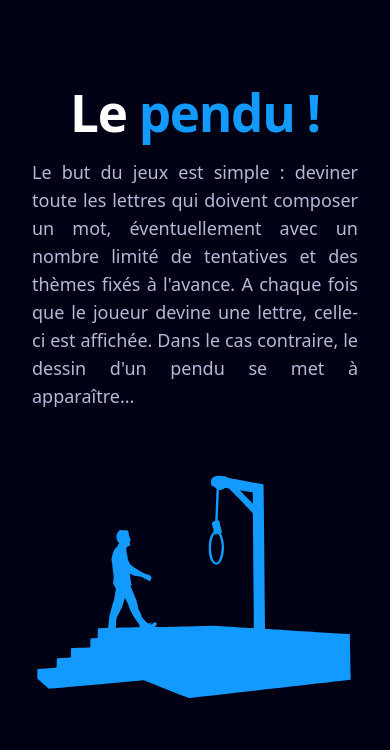
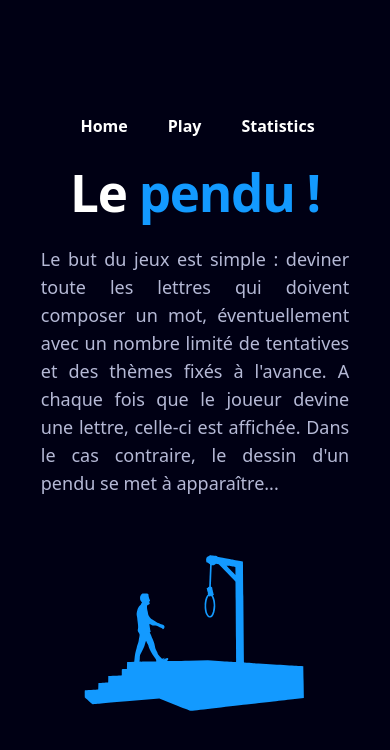
Before and after one commit to B3-Baptiste-Dev/Projet-Pendu, a React (Vite) app: page / in a window 390 px wide. Shown: the top 750 px of the page. Built offline with nearby package versions, Linux system fonts and the light colour scheme.

Commit message:
update style

```diff
--- a/src/App.css
+++ b/src/App.css
@@ -22,7 +22,7 @@ section {
     padding: 0 2rem;
 }
 
-h1, p, span, a {
+h1, p, span {
     transition-property: all;
     transition-duration: .15s;
 }
@@ -46,6 +46,17 @@ span {
     color: var(--fluoColor);
 }
 
+@media screen and (max-width: 890px) {
+    h1 {
+        font-size: 3rem;
+        line-height: 1.05;
+    }
+
+    p {
+        padding: 0.425rem 0.55rem;
+    }
+}
+
 /* Add this to style the scrollbar */
 ::-webkit-scrollbar {
     width: 12px;
--- a/src/App.jsx
+++ b/src/App.jsx
@@ -1,19 +1,21 @@
 import './App.css'
 import {BrowserRouter, Route, Routes} from 'react-router-dom';
+import Navbar from "./components/navbar/navbar.jsx";
 import Home from "./components/home/home.jsx";
 // import Play from "./components/play/play.jsx";
-// import Statistics from "./components/statistics/statistics.jsx";
+import Statistics from "./components/Statistics/Statistics.jsx";
+import Notfound from "./components/notfound/notfound.jsx";
 
 function App() {
   return (
       <>
           <BrowserRouter>
-              {/*<Nav />*/}
+              <Navbar />
               <Routes>
-                  <Route path="/" element={<Home />}></Route>
+                  <Route path="/" element={<Home />} />
                   {/*<Route path="/play" element={<Play />}></Route>*/}
-                  {/*<Route path="/statistics" element={<Statistics />} />*/}
-                  <Route path="*" element={<h1>Error 404</h1>}></Route>
+                  <Route path="/statistics" element={<Statistics />} />
+                  <Route path="*" element={<Notfound />} />
               </Routes>
           </BrowserRouter>
       </>
--- a/src/components/Statistics/Statistics.css
+++ b/src/components/Statistics/Statistics.css
@@ -1,18 +1,16 @@
 .statistics {
-    background-color: white;
     padding: 20px;
     border-radius: 10px;
     box-shadow: 0 0 10px rgba(0, 0, 0, 0.1);
     max-width: 600px;
     margin: 20px auto;
     text-align: center;
-
+    color: var(--titleColor);
 }
 
 .winners-section, .losses-section, .player-graph-section {
     margin: 20px;
     padding: 15px;
-    background-color: #f8f9fa;
     border-radius: 8px;
     box-shadow: 0 2px 4px rgba(0, 0, 0, 0.1);
 }
@@ -26,7 +24,8 @@
     cursor: pointer;
     padding: 10px;
     border-radius: 5px;
-    background-color: #fff;
+    background-color: var(--fluoColor);
+    color: var(--titleColor);
     margin-bottom: 10px;
     transition: background-color 0.3s, box-shadow 0.3s;
 }
--- a/src/components/Statistics/Statistics.jsx
+++ b/src/components/Statistics/Statistics.jsx
@@ -35,7 +35,7 @@ function Statistics() {
 
     return (
         <div className="statistics">
-            <h2>Statistiques du Jeu du Pendu</h2>
+            <h2>Statistiques du <span>Jeu du Pendu</span></h2>
 
             <div className="winners-section">
                 <h3>Joueurs</h3>
--- a/src/components/home/home.css
+++ b/src/components/home/home.css
@@ -13,6 +13,13 @@ p{
 }
 
 img {
-    max-width: 700px;
+    max-width: 600px;
     width: 100%;
 }
+
+@media screen and (max-width: 890px) {
+
+    img {
+        width: 70%;
+    }
+}
--- a/src/components/home/home.jsx
+++ b/src/components/home/home.jsx
@@ -1,4 +1,3 @@
-import React from 'react';
 import pendu from '../../../public/pendu.svg'
 import '../home/home.css';
 
--- a/src/components/navbar/navbar.css
+++ b/src/components/navbar/navbar.css
@@ -0,0 +1,24 @@
+nav {
+    display: flex;
+    justify-content: center;
+    padding: 10px;
+}
+
+.links {
+    display: flex;
+    width: 100%;
+    list-style: none;
+    margin-left: -35px;
+    justify-content: center; /* Align links to the right */
+}
+
+li {
+    padding: 0 20px; /* Adjust margin for spacing */
+}
+
+.link {
+    font-weight: bold;
+    font-size: 1rem;
+    color: var(--titleColor);
+    text-decoration: none;
+}
--- a/src/components/navbar/navbar.jsx
+++ b/src/components/navbar/navbar.jsx
@@ -0,0 +1,16 @@
+import {NavLink} from "react-router-dom";
+import '../navbar/navbar.css';
+
+const Navbar = () => {
+    return (
+        <nav>
+            <ul className="links">
+                <li><NavLink className="link" to="/">Home</NavLink></li>
+                <li><NavLink className="link" to="/play">Play</NavLink></li>
+                <li><NavLink className="link" to="/statistics">Statistics</NavLink></li>
+            </ul>
+        </nav>
+    )
+};
+
+export default Navbar;
--- /dev/null
+++ b/src/components/notfound/notfound.css
@@ -0,0 +1,7 @@
+.notfound {
+    display: flex;
+    justify-content: center;
+    text-align: center;
+    align-items: center;
+    height: 70vh;
+}
--- /dev/null
+++ b/src/components/notfound/notfound.jsx
@@ -0,0 +1,11 @@
+import '../notfound/notfound.css';
+
+const Notfound = () => {
+    return (
+        <section className="notfound">
+            <h1>Le <span>Page Not found !</span></h1>
+        </section>
+    );
+};
+
+export default Notfound;
```
